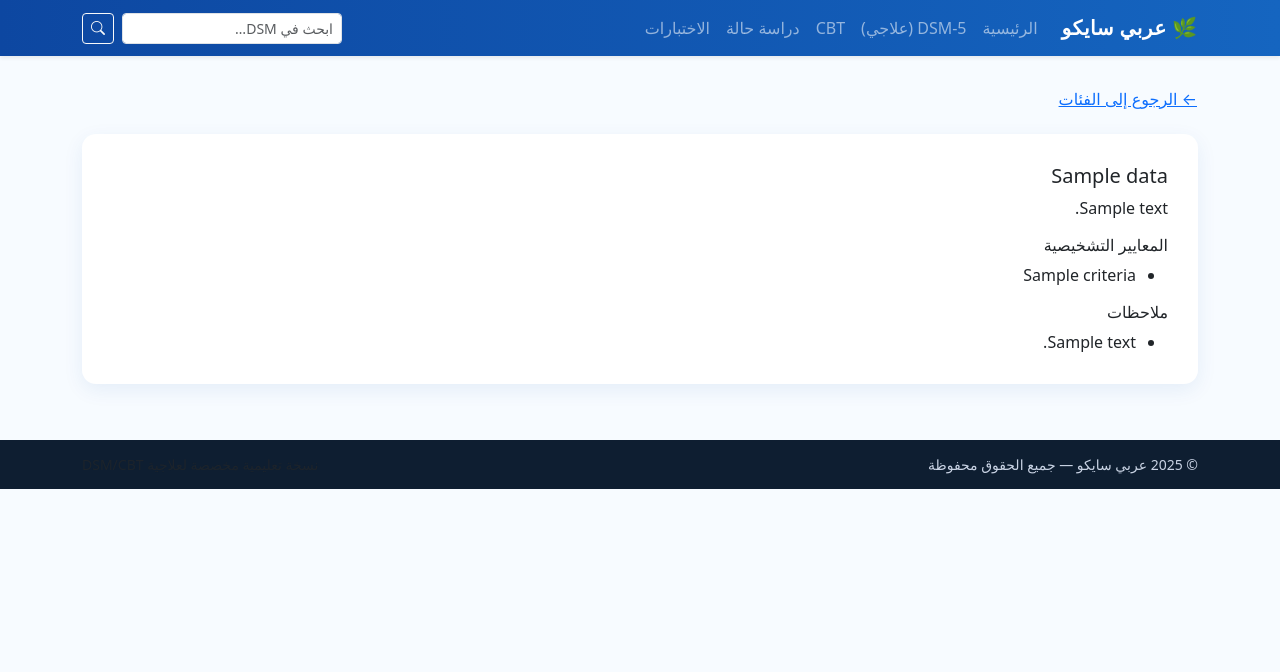
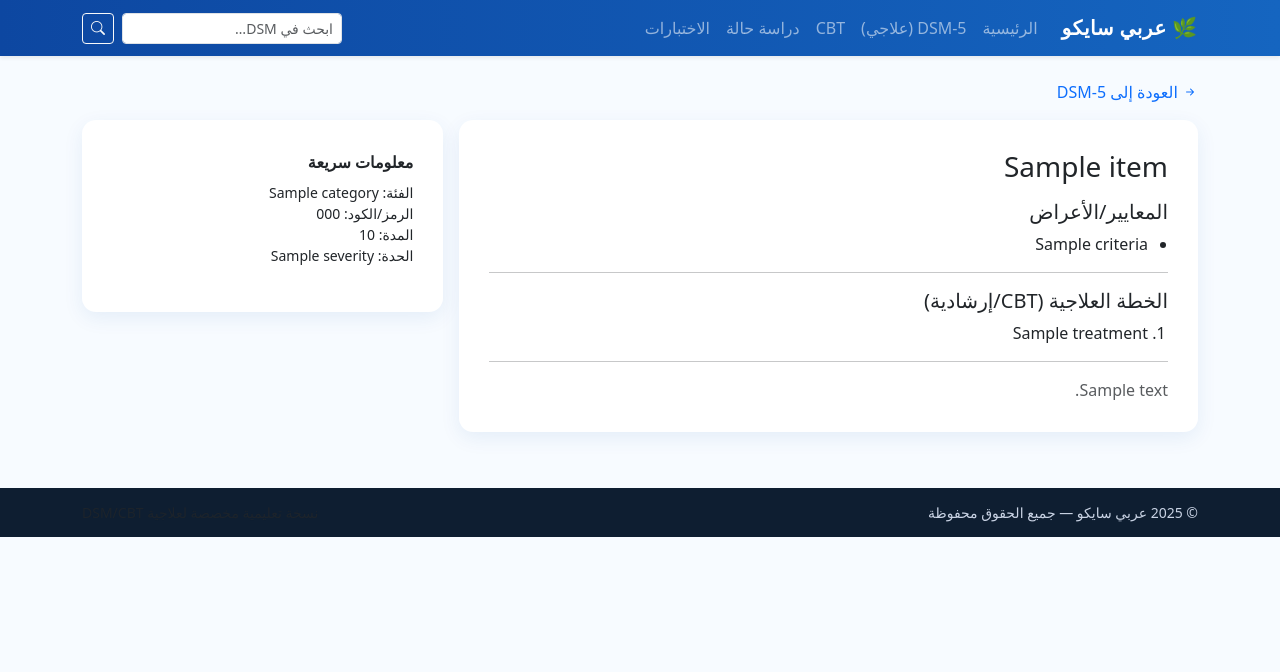
Before and after one commit to mhfh1414/arabi-psycho-site, a Python web app: template templates/dsm_detail.html in a window 1280 px wide. Shown: the top 672 px of the page. Run offline with Jinja, Linux system fonts and the light colour scheme; the template is opened without the code that fills it: most values are stand-ins (such as "Sample title", 1, 10 or a date in 2020).

Commit message:
Update dsm_detail.html

```diff
--- a/templates/dsm_detail.html
+++ b/templates/dsm_detail.html
@@ -1,28 +1,51 @@
 {% extends "base.html" %}
-{% set active = 'dsm' %}
+{% block title %}{{ item.name_ar or item.name }}{% endblock %}
 {% block content %}
-<a class="btn btn-link px-0 mb-3" href="{{ url_for('dsm_index') }}">&larr; الرجوع إلى الفئات</a>
+<nav class="mb-3">
+  <a href="{{ url_for('dsm_list') }}" class="text-decoration-none"><i class="bi bi-arrow-right-short"></i> العودة إلى DSM-5</a>
+</nav>
 
-<div class="card card-soft">
-  <div class="card-body">
-    <h1 class="h5 mb-2">{{ data.name_ar if data else name }}</h1>
-    {% if data %}
-      {% if data.summary %}<p class="mb-2">{{ data.summary }}</p>{% endif %}
-      {% if data.criteria %}
-        <h2 class="h6 mt-3">المعايير التشخيصية</h2>
-        <ul class="mb-2">
-          {% for c in data.criteria %}<li>{{ c }}</li>{% endfor %}
+<div class="row g-3">
+  <div class="col-lg-8">
+    <div class="card">
+      <div class="card-body">
+        <h3 class="mb-3">{{ item.name_ar or item.name }}</h3>
+
+        {% if item.criteria %}
+          <h5 class="mb-2">المعايير/الأعراض</h5>
+          <ul class="bullets">
+            {% for c in item.criteria %}<li>{{ c }}</li>{% endfor %}
+          </ul>
+          <hr>
+        {% endif %}
+
+        {% if item.treatment %}
+          <h5 class="mb-2">الخطة العلاجية (CBT/إرشادية)</h5>
+          <ol class="steps">
+            {% for s in item.treatment %}<li>{{ s }}</li>{% endfor %}
+          </ol>
+        {% endif %}
+
+        {% if item.notes %}
+          <hr>
+          <div class="text-muted">{{ item.notes }}</div>
+        {% endif %}
+      </div>
+    </div>
+  </div>
+
+  <div class="col-lg-4">
+    <div class="card">
+      <div class="card-body">
+        <div class="fw-bold mb-2">معلومات سريعة</div>
+        <ul class="list-unstyled small">
+          {% if category %}<li>الفئة: {{ category.name_ar or category.name }}</li>{% endif %}
+          {% if item.code %}<li>الرمز/الكود: {{ item.code }}</li>{% endif %}
+          {% if item.duration %}<li>المدة: {{ item.duration }}</li>{% endif %}
+          {% if item.severity %}<li>الحدة: {{ item.severity }}</li>{% endif %}
         </ul>
-      {% endif %}
-      {% if data.notes %}
-        <h2 class="h6 mt-3">ملاحظات</h2>
-        <ul class="mb-0">
-          {% for n in data.notes %}<li>{{ n }}</li>{% endfor %}
-        </ul>
-      {% endif %}
-    {% else %}
-      <div class="text-muted">لا توجد بيانات.</div>
-    {% endif %}
+      </div>
+    </div>
   </div>
 </div>
 {% endblock %}
```
